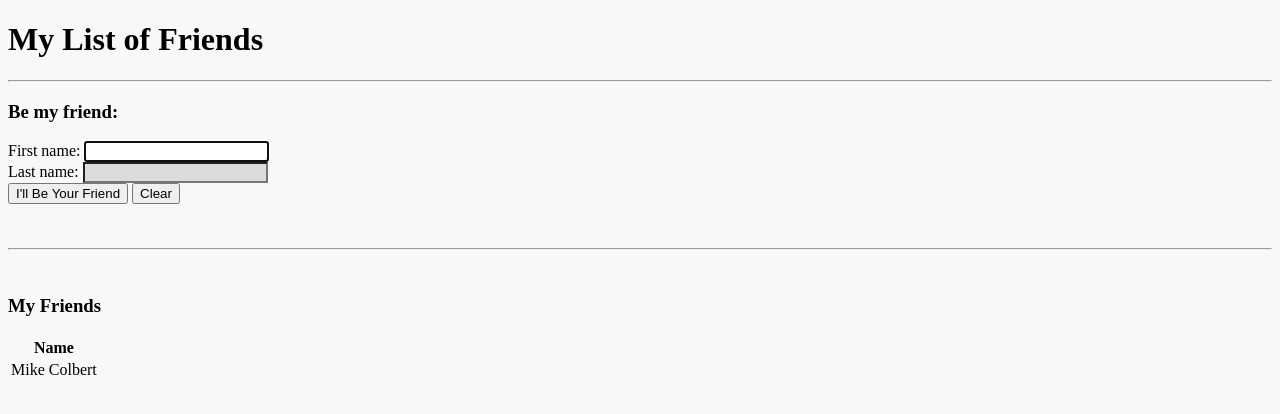
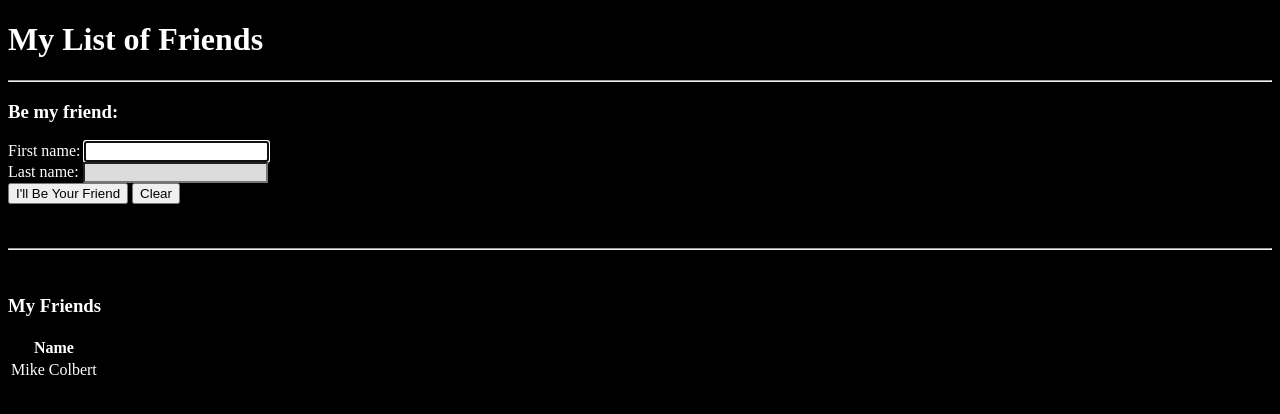
Before and after one commit to mikecolbert/flask_demo, a Flask app: page / in a window 1280 px wide. Shown: the top 414 px of the page. Run offline with Flask 2, Linux system fonts and the light colour scheme.

Commit message:
color scheme change

```diff
--- a/static/css/stylesheet.css
+++ b/static/css/stylesheet.css
@@ -1,5 +1,6 @@
 body {
-  background-color: #f8f8f8;
+  background-color: #000000;
+  color: #ffffff;
 }
 
 input[readonly] {
```
